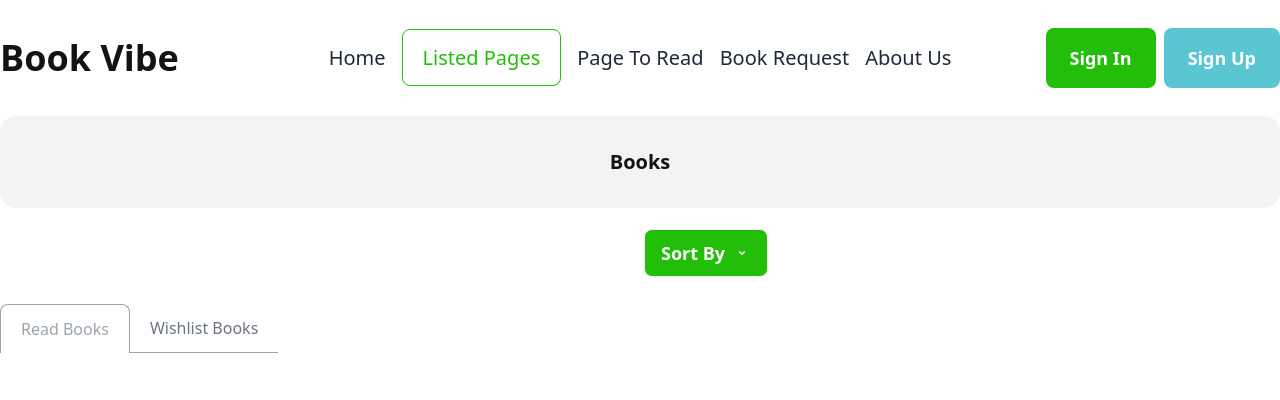
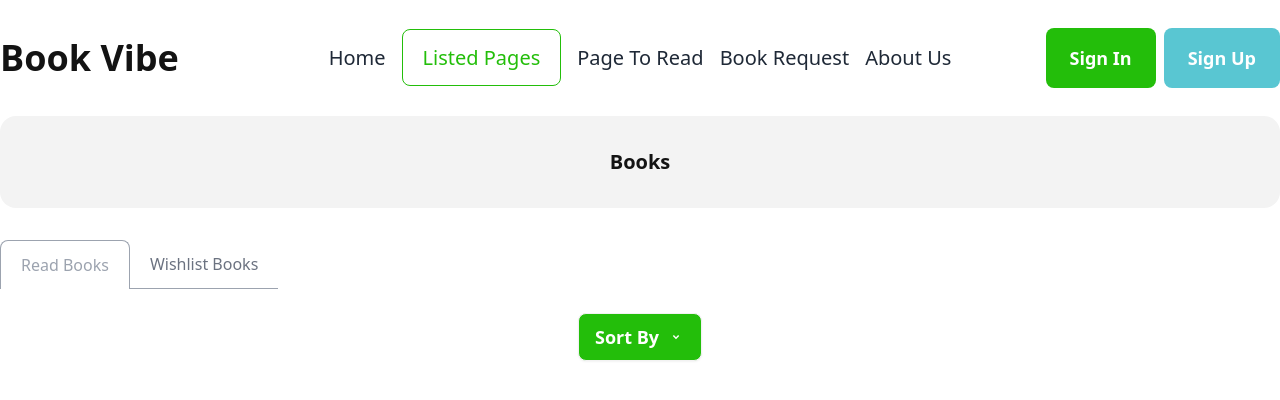
Before and after one commit to git-zahidul-islam/book-vibe, a React (Vite) app: page /listedBooks in a window 1280 px wide. Shown: the top 400 px of the page. Built offline with nearby package versions, Linux system fonts and the light colour scheme.

Commit message:
sorting state change

```diff
--- a/src/Components/ReadBooks/ReadBooks.jsx
+++ b/src/Components/ReadBooks/ReadBooks.jsx
@@ -46,13 +46,15 @@ const ReadBooks = () => {
 
     return (
         <div className="space-y-5">
-            <div className="dropdown dropdown-hover absolute lg:left-[640px] left-[200px] top-[225px]">
+            <div className="flex justify-center mt-5">
+                <div className="dropdown dropdown-hover">
                     <div tabIndex={0} role="button" className="btn m-1 text-lg bg-[#23BE0A] text-white">Sort By<RiArrowDropDownLine /></div>
                     <ul tabIndex={0} className="dropdown-content z-[1] menu p-2 shadow bg-base-100 rounded-box">
                         <li onClick={() => handleBookFilter('rating')}><a>Rating</a></li>
                         <li onClick={() => handleBookFilter('pages')}><a>Pages</a></li>
                         <li onClick={() => handleBookFilter('year')}><a>Publish of Year</a></li>
                     </ul>
+                </div>
             </div>
 
             {
--- a/src/Components/WishlistBooks/WishlistBooks.jsx
+++ b/src/Components/WishlistBooks/WishlistBooks.jsx
@@ -38,13 +38,15 @@ const WishlistBooks = () => {
 
     return (
         <div className="mt-5 space-y-5">
-            <div className="dropdown dropdown-hover absolute lg:left-[640px] left-[200px] top-[225px]">
+            <div className="flex justify-center">
+                <div className="dropdown dropdown-hover">
                     <div tabIndex={0} role="button" className="btn m-1 text-lg bg-[#23BE0A] text-white">Sort By<RiArrowDropDownLine /></div>
                     <ul tabIndex={0} className="dropdown-content z-[1] menu p-2 shadow bg-base-100 rounded-box">
                         <li onClick={() => handleBookFilter('rating')}><a>Rating</a></li>
                         <li onClick={() => handleBookFilter('pages')}><a>Pages</a></li>
                         <li onClick={() => handleBookFilter('year')}><a>Publish of Year</a></li>
                     </ul>
+                </div>
             </div>
             {
                 wish.map(wish => <WishCard key={wish.bookId} wish={wish}></WishCard>)
--- a/src/Pages/ListedBooks/ListedBooks.jsx
+++ b/src/Pages/ListedBooks/ListedBooks.jsx
@@ -7,9 +7,9 @@ const ListedBooks = () => {
 
 
     return (
-        <div className="">
+        <div>
             <h1 className="text-xl text-center font-bold text-[#131313] bg-[#1313130D] py-8 rounded-2xl mt-5">Books</h1>
-            <div className="mt-24">
+            <div className="mt-8">
                 <div className="flex items-center sm:justify-start overflow-x-auto overflow-y-hidden flex-nowrap">
                     <Link
                         onClick={() => setTabIndex(0)}
```
Lines whose indentation alone changed are shown as unchanged.
